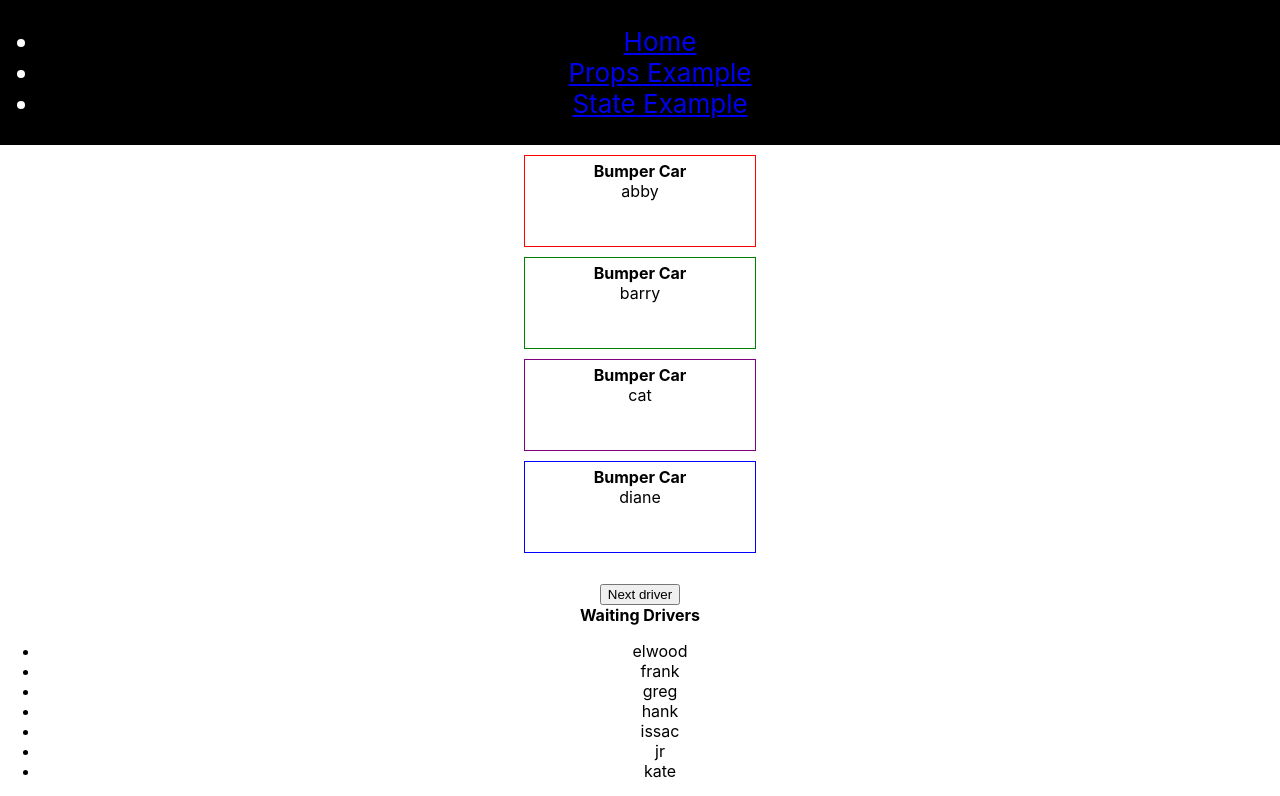
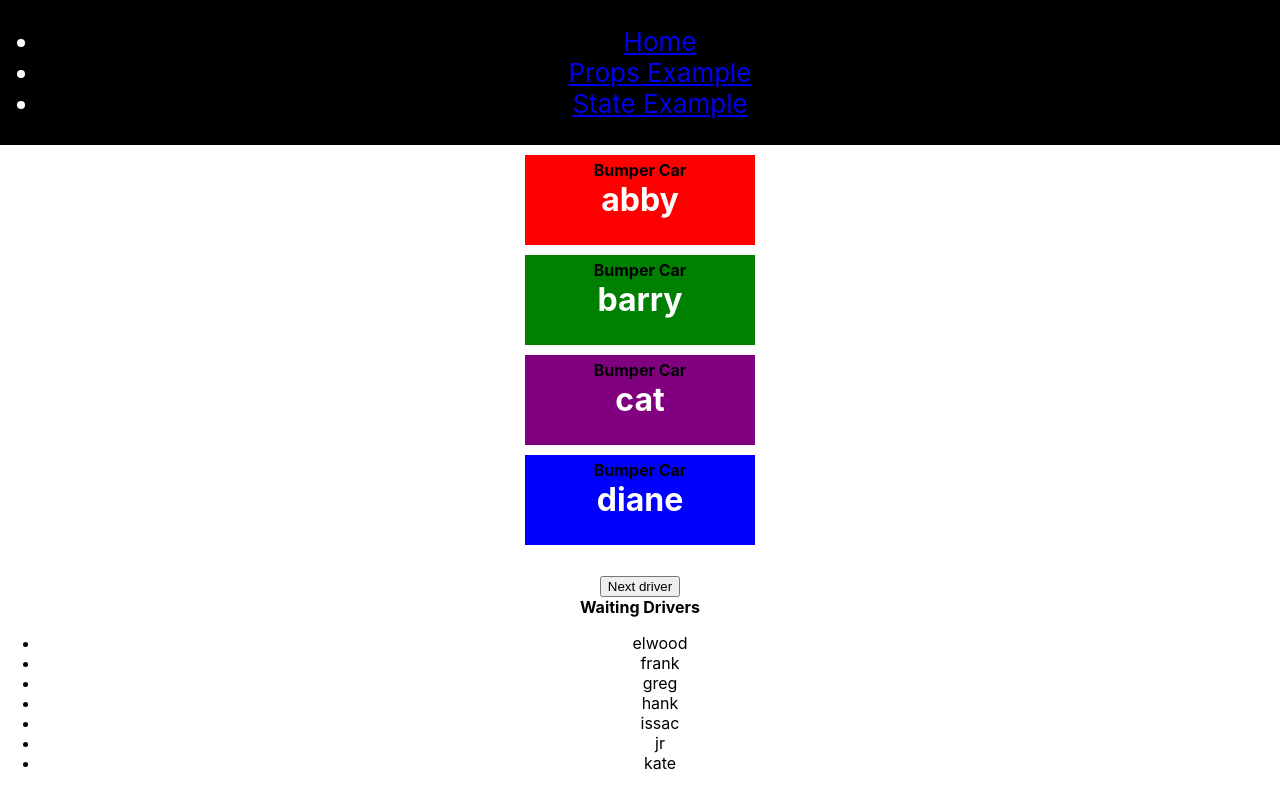
Before and after one commit to salcode/reactjs-mount-render-key, a React (Create React App) app: page /props-page in a window 1280 px wide. Shown: the top 796 px of the page. Built offline with nearby package versions, Linux system fonts and the light colour scheme.

Commit message:
Change styling of Bumper car component

```diff
--- a/src/App.css
+++ b/src/App.css
@@ -17,11 +17,16 @@
 }
 
 .bumper-car {
-  border: 1px solid red;
   height: 80px;
   margin: 10px auto;
   padding: 5px;
   width: 220px;
+}
+
+.bumper-car__driver {
+  color: white;
+  font-weight: bold;
+  font-size: 2em;
 }
 
 .mounted-indicator {
--- a/src/components/StatelessBumperCar/index.js
+++ b/src/components/StatelessBumperCar/index.js
@@ -2,7 +2,7 @@ import Mounted from '../Mounted';
 
 export default function StatelessBumperCar({color, driver}) {
   return (
-    <div className="bumper-car" style={{borderColor: color}}>
+    <div className="bumper-car" style={{backgroundColor: color}}>
       <Mounted />
       <strong>Bumper Car</strong>
       <div className="bumper-car__driver">
```
